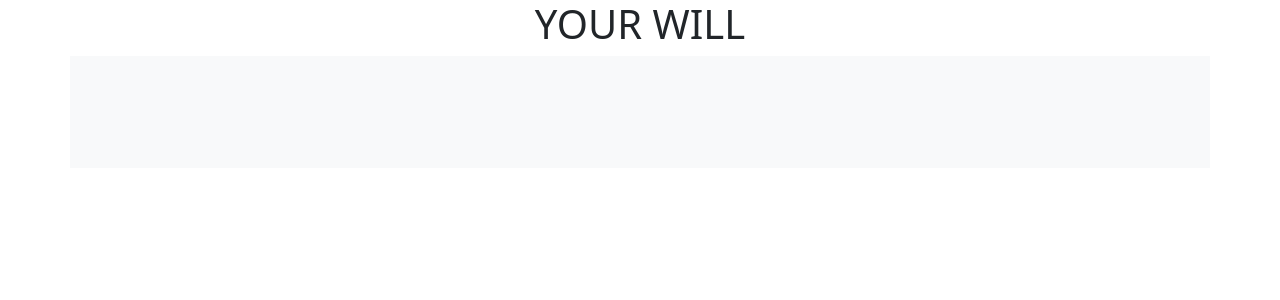
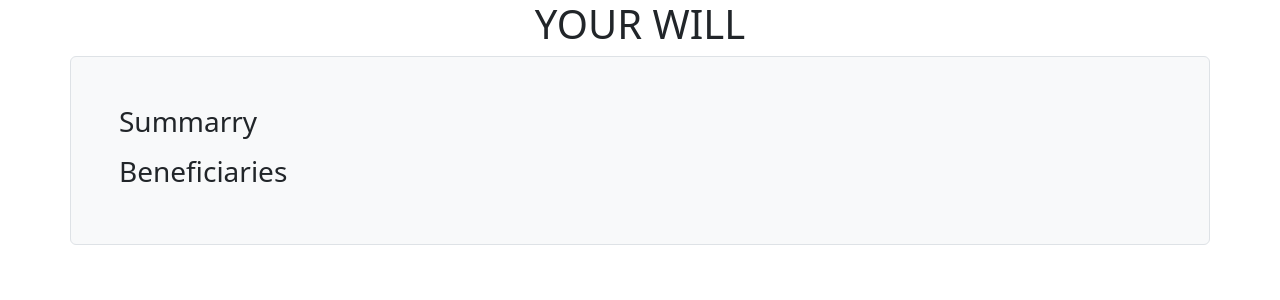
Before and after one commit to Maiqel1/will-generator, a React (Create React App) app: page /will in a window 1280 px wide. Shown: the top 300 px of the page. Built offline with nearby package versions, Linux system fonts and the light colour scheme.

Commit message:
Update will

```diff
--- a/src/components/Form.jsx
+++ b/src/components/Form.jsx
@@ -3,16 +3,14 @@ import { useNavigate } from "react-router-dom";
 import WillContext from "../context/WillContext";
 
 function Form() {
-    const { beneficiaries, posessions, handleChangePosessions,handleAddPosessions, handleAddBeneficiaries, handleChange, handleNameAndDateChange, nameAndDate, handleDeleteBeneficiary, handleDeletePosession } =
+
+    const { beneficiaries, posessions, handleChangePosessions,handleAddPosessions, handleAddBeneficiaries, handleChange, handleNameAndDateChange, nameAndDate } =
     useContext(WillContext);
-
   const navigate = useNavigate();
 
   return (
     <div className="formCard col-8 mx-auto p-4 mt-4">
-
         <div className="justify-content-center d-flex">
-      {/* NAME FIELD */}
         <div className="col-10">
           <label htmlFor="fullname">FullName</label>
           <br />
@@ -25,8 +23,6 @@ function Form() {
           />
         </div>
       </div>
-
-      {/* DATE FIELD */}
 
       <div className="d-flex justify-content-center mt-3">
         <div className="col-10">
@@ -41,8 +37,6 @@ function Form() {
         </div>
       </div>
 
-      {/* BENEFICIARIES INPUT */}
-
       <div className="justify-content-center mt-3">
             <div className="d-flex justify-content-between container col-10">
             <label htmlFor="beneficiaries">Beneficiaries</label>
@@ -51,20 +45,17 @@ function Form() {
         {beneficiaries.map((data, i) => {
           return (
             <center>
-              <div className="d-flex col-10 mt-3">
+              <div className="col-10">
                 <input
-                value={data}
                   onChange={(e) => handleChange(e, i)}
-                  className="col-10 col-md-10 form-control"
+                  className="col-10 col-md-10 mt-3 form-control"
                 />
-                <button className="btn btn-danger btn-sm close mt-1 ms-3" onClick={() => handleDeleteBeneficiary(i)}> x</button>
+                {/* <button>x</button> */}
               </div>
             </center>
           );
         })}
       </div>
-
-      {/* POSESSIONS INPUT*/}
 
         <div>
         <div className="justify-content-center mt-4">
@@ -75,17 +66,17 @@ function Form() {
         {posessions.map((data, i) => {
           return (
             <center>
-              <div className=" d-flex col-10 mt-3">
+              <div className="col-10">
                 <input
-                value={data}
                   onChange={(e) => handleChangePosessions(e, i)}
-                  className="col-8 col-md-10  form-control"
+                  className="col-10 col-md-10 mt-3  form-control"
                 />
-                <button className="btn btn-danger btn-sm close mt-1 ms-3" onClick={() => handleDeletePosession(i)}>x</button>
+                {/* <button>x</button> */}
               </div>
             </center>
           );
         })}
+        {/* <button onClick={() => navigate("/submit")}>View Will</button> */}
       </div>
         </div>
         <div className="justify-content-center d-flex mt-5">
--- a/src/components/Will.jsx
+++ b/src/components/Will.jsx
@@ -9,17 +9,13 @@ function Will() {
     <>
         <h1 className="text-center">YOUR WILL</h1>
 
-    <div className="customCard container bg-light p-5">
-        <h2>{nameAndDate.fullname}</h2>
-        <p>{nameAndDate.date}</p>
-
-      {beneficiaries.map((beneficiary) => {
-        return (
-          <ul>
-            <li>{beneficiary}</li>
-          </ul>
-        );
-      })}
+    <div className="customCard container border bg-light rounded p-5">
+        <div className="d-flex justify-content-between align-items-center">
+        <h2 className="m-0">{nameAndDate.fullname}</h2>
+        <p className="m-0">{nameAndDate.date}</p>
+        </div>
+<div>
+  <h3>Summarry</h3>
 
       <div className="mt-3">
       {posessions.map((posession) => {
@@ -30,6 +26,21 @@ function Will() {
         );
       })}
       </div>
+</div>
+    <div>
+      <h3>Beneficiaries</h3>
+      <div>
+      {beneficiaries.map((beneficiary) => {
+        return (
+          <ul>
+            <li>{beneficiary}</li>
+          </ul>
+        );
+      })}
+      </div>
+    </div>
+
+
     </div>
     </>
   );
```
